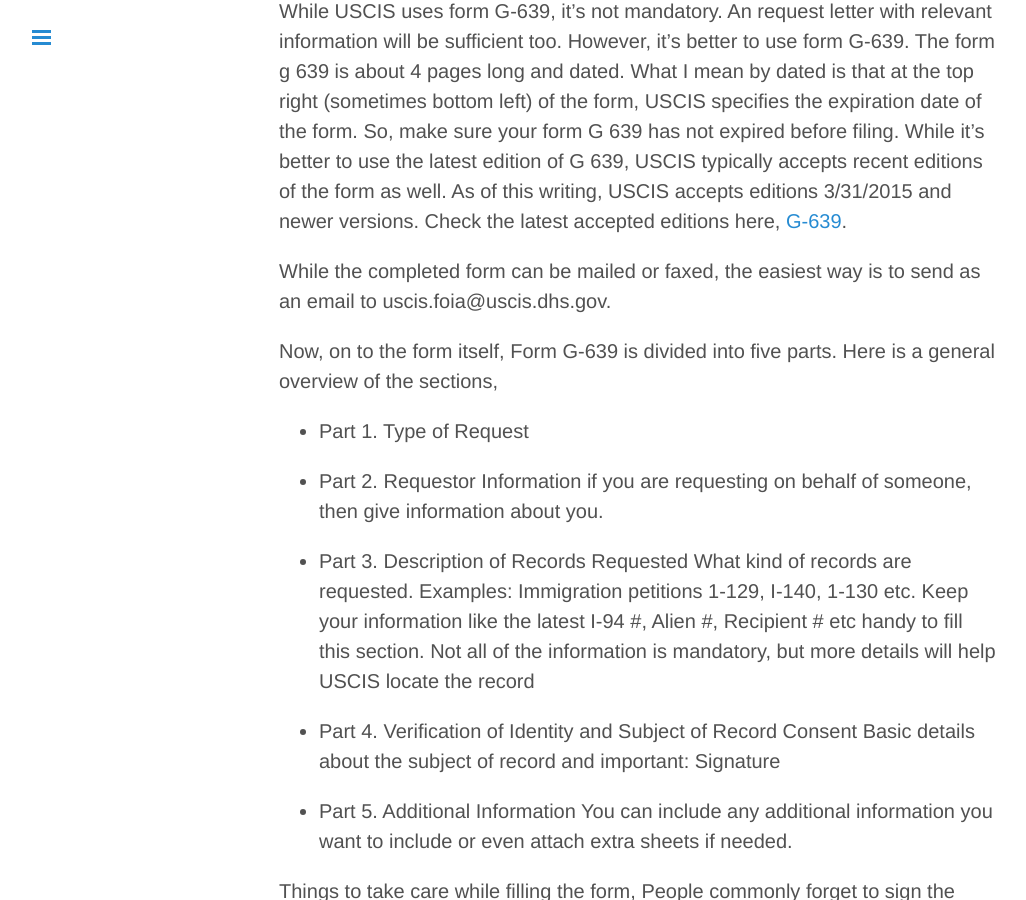
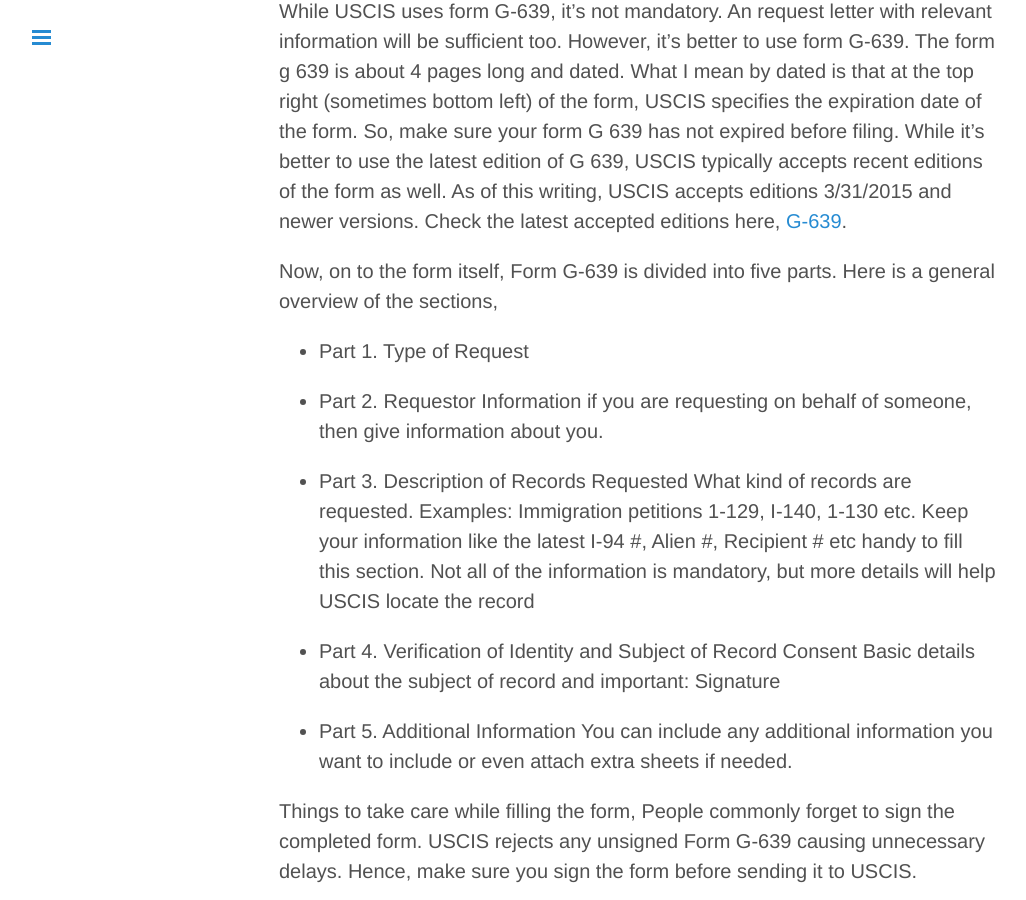
Before and after one commit to gitforwork2/gitforwork.github.io, a Jekyll site: the page built from _posts/2016-11-16-g-639-form-basics.md, in a window 1280 px wide and 900 px high, scrolled down 507 px. Shown: the whole window, without its empty margins (1-1027 px from the left). Built offline with Jekyll 4.4.1, drawn with Linux system fonts in a browser that asks for light colours; comment, search, counter and statistics services are not loaded.

Commit message:
post refactor

```diff
--- a/_posts/2016-11-16-g-639-form-basics.md
+++ b/_posts/2016-11-16-g-639-form-basics.md
@@ -21,8 +21,6 @@
 As of this writing, USCIS accepts editions 3/31/2015 and newer versions.
 Check the latest accepted editions here,
  [G-639](http://www.uscis.gov/sites/default/files/files/form/g-639.pdf).
-
-While the completed form can be mailed or faxed, the easiest way is to send as an email to uscis.foia@uscis.dhs.gov.
 
 Now, on to the form itself,
 Form G-639 is divided into five parts. Here is a general overview of the sections,
```
